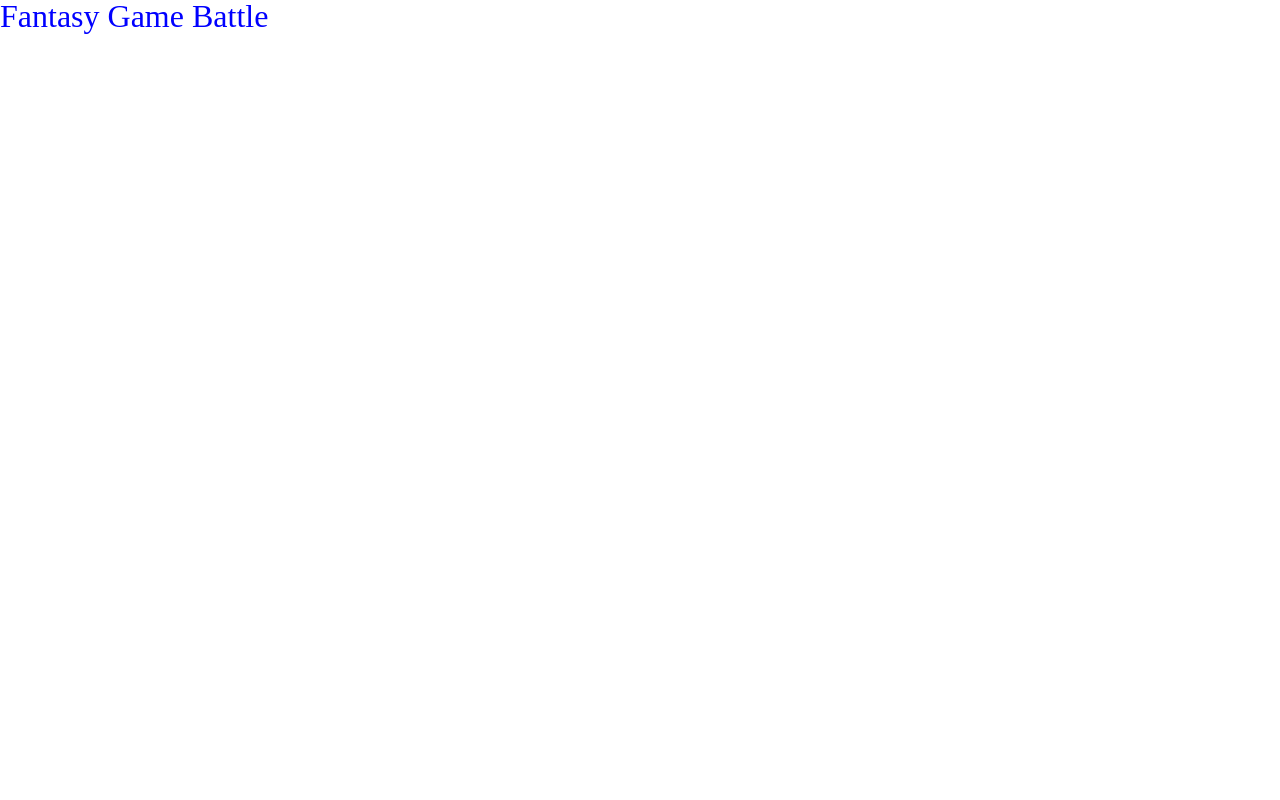
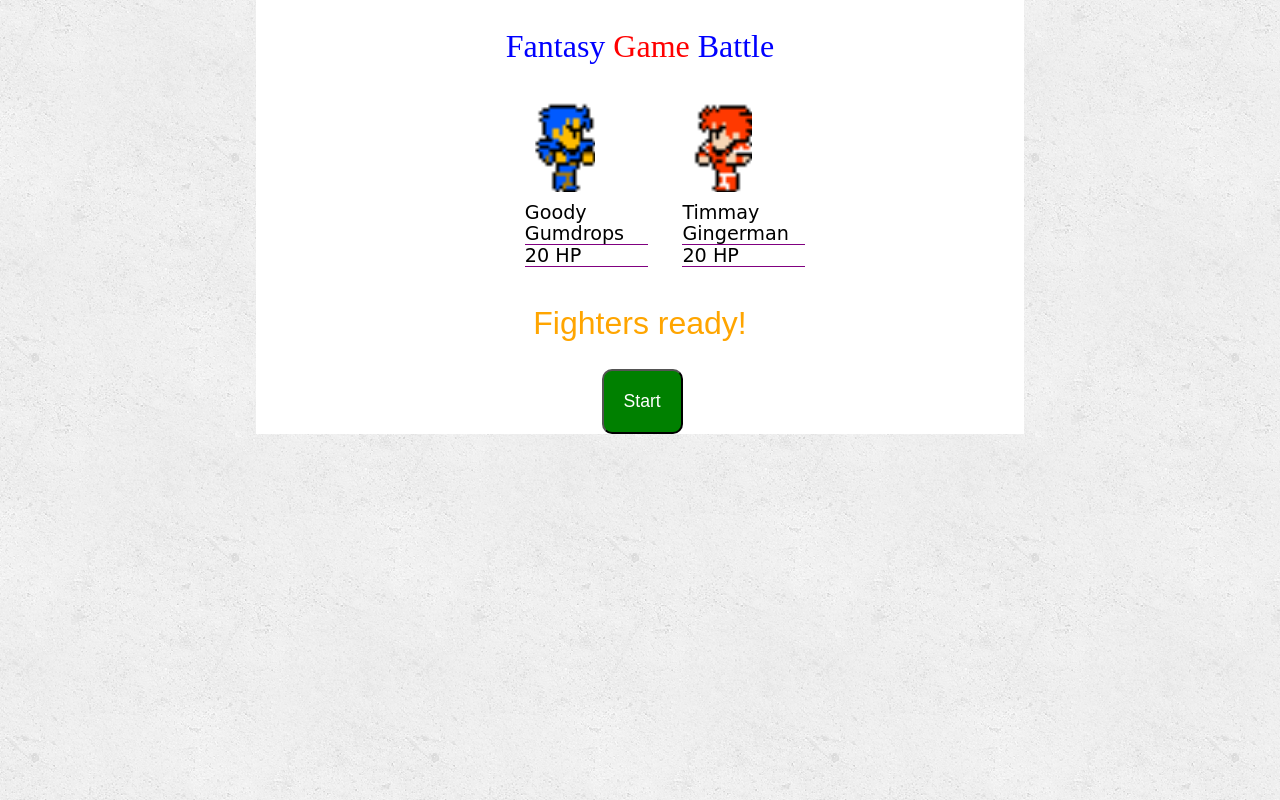
Before and after one commit to theomar3/fantasy-game, a website: page public/index.html in a window 1280 px wide. Drawn offline with nearby package versions, Linux system fonts and the light colour scheme.

```diff
--- a/public/index.html
+++ b/public/index.html
@@ -6,8 +6,29 @@
     <link rel="stylesheet" href="style.css" media="screen" title="no title" charset="utf-8">
   </head>
   <body>
+    <div class="container">
 
-    <h1>Fantasy Game Battle</h1>
+      <h1>Fantasy <span>Game</span> Battle</h1>
+
+      <div class="right-dude">
+        <div class="sprite blue-dude"></div>
+        <p class="name">Goody Gumdrops </p>
+        <p class="hp"> 20 HP </p>
+      </div>
+
+      <div class="left-dude">
+        <div class="sprite red-dude"></div>
+        <p class="name">Timmay Gingerman </p>
+        <p class="hp"> 20 HP </p>
+      </div>
+
+      <p class="battle-status">
+        Fighters ready!
+      </p>
+
+      <button class="start-button">Start</button>
+
+    </div>
 
 
     <script src="https://ajax.googleapis.com/ajax/libs/jquery/1.12.4/jquery.min.js"></script>
--- a/public/script.js
+++ b/public/script.js
@@ -3,10 +3,38 @@
 
 (function(context) {
 
+  function generateNames() {
+    var goodNames = ['Goody Gumdrops', 'Hero Number 1', 'Blue Justice', 'Blue Angel'];
+    var badNames = ['Timmay Gingerman', 'Villian Number 1', 'Red Destruction', 'Red Devil'];
+
+    var goodNamesSelector = Math.floor(Math.random() * badNames.length);
+    var badNamesSelector = Math.floor(Math.random() * badNames.length);
+
+    var blueDudeName = goodNames[goodNamesSelector];
+    var redDudeName = badNames[badNamesSelector];
+  }
+
+  function getRandom(min, max) {
+    return Math.floor(Math.random() * (max - min + 1) + min);
+  }
+
+  function generateHP() {
+    var blueRandomHP = getRandom(5, 10);
+    var redRandomHP = getRandom(5, 10);
+
+    var blueDudeHP = blueRandomHP;
+    console.log('Blue Dude:', blueDudeHP);
+
+
+    var redDudeHP = redRandomHP;
+    console.log('Red Dude:' ,redDudeHP);
+
+  }
+
   function start() {
 
-    //Call your code here
-    console.log('starting!', context);
+    generateNames();
+    generateHP();
 
   }
 
--- a/scss/style.scss
+++ b/scss/style.scss
@@ -1,6 +1,80 @@
 @import 'reset';
+
+body {
+  background-image: url(concrete_seamless.png);
+}
+
+.container {
+  margin: 0px auto;
+  max-width: 60%;
+  background-color: white;
+}
 
 h1 {
   font-size: 2em;
   color: blue;
+  text-align: center;
+  padding-top: 30px;
+  margin-bottom: 30px;
 }
+
+span {
+  color: red;
+}
+
+.sprite {
+  background-image: url(nes-final-fantasy-trans.png);
+  background-size: 800%;
+  margin: 10px;
+  height: 90px;
+  width: 60px;
+}
+
+.right-dude {
+  display: inline-block;
+  width: 20%;
+  margin-left: 35%;
+}
+
+.left-dude {
+  display: inline-block;
+  width: 20%;
+
+}
+
+.blue-dude {
+  background-position: -5px 94px;
+  transform: scaleX(-1);
+}
+
+.red-dude {
+  background-color: black;
+}
+
+.name, .hp {
+  font-family: cursive;
+  font-size: 1.2em;
+  border-bottom: 1px solid purple;
+  margin-right: 20%;
+  padding-right: 20%;
+  line-height: 1.1em;
+}
+
+.battle-status {
+  font-size: 2em;
+  font-family: Arial;
+  color: orange;
+  text-align: center;
+  margin-top: 40px;
+}
+
+.start-button {
+  padding: 20px;
+  color: white;
+  background-color: green;
+  border-radius: 10px;
+  margin-left: 45%;
+  margin-top: 30px;
+  font-size: 1.1em;
+  text-align: center;
+}
```
Also changed, not shown: public/style.css.
